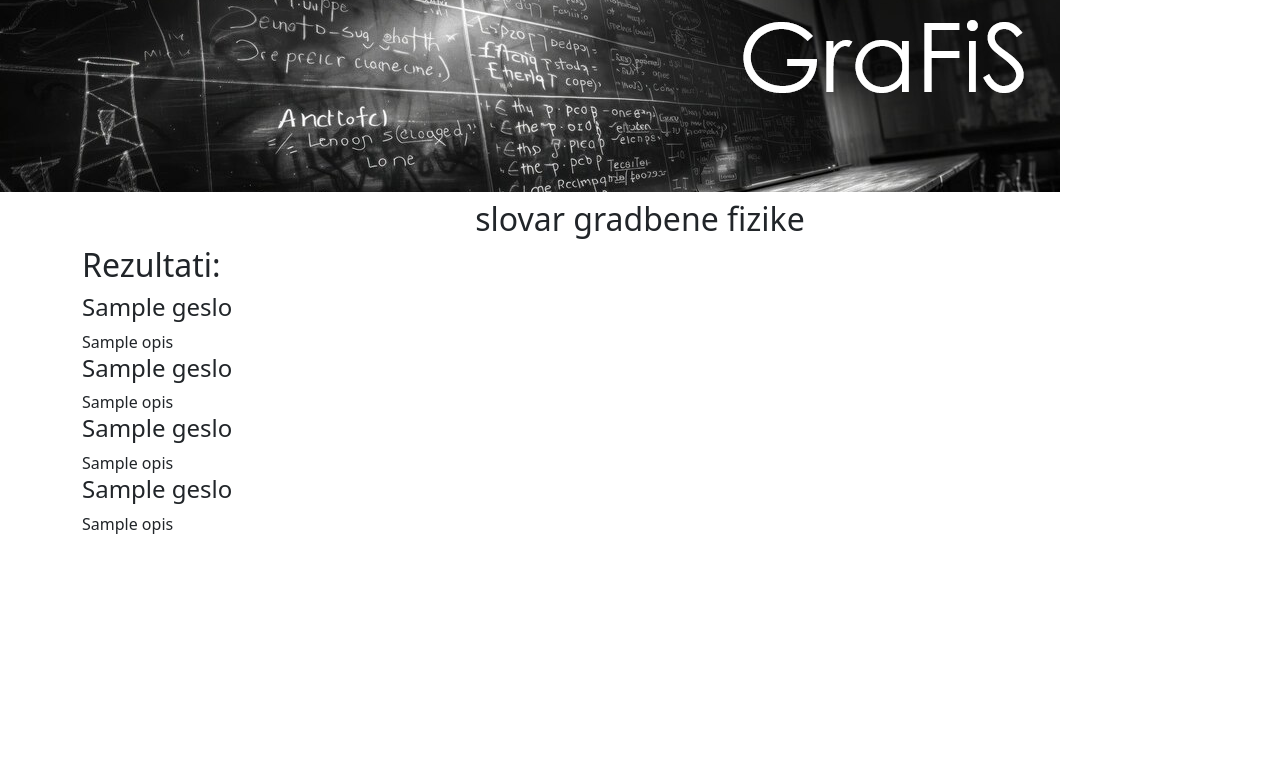
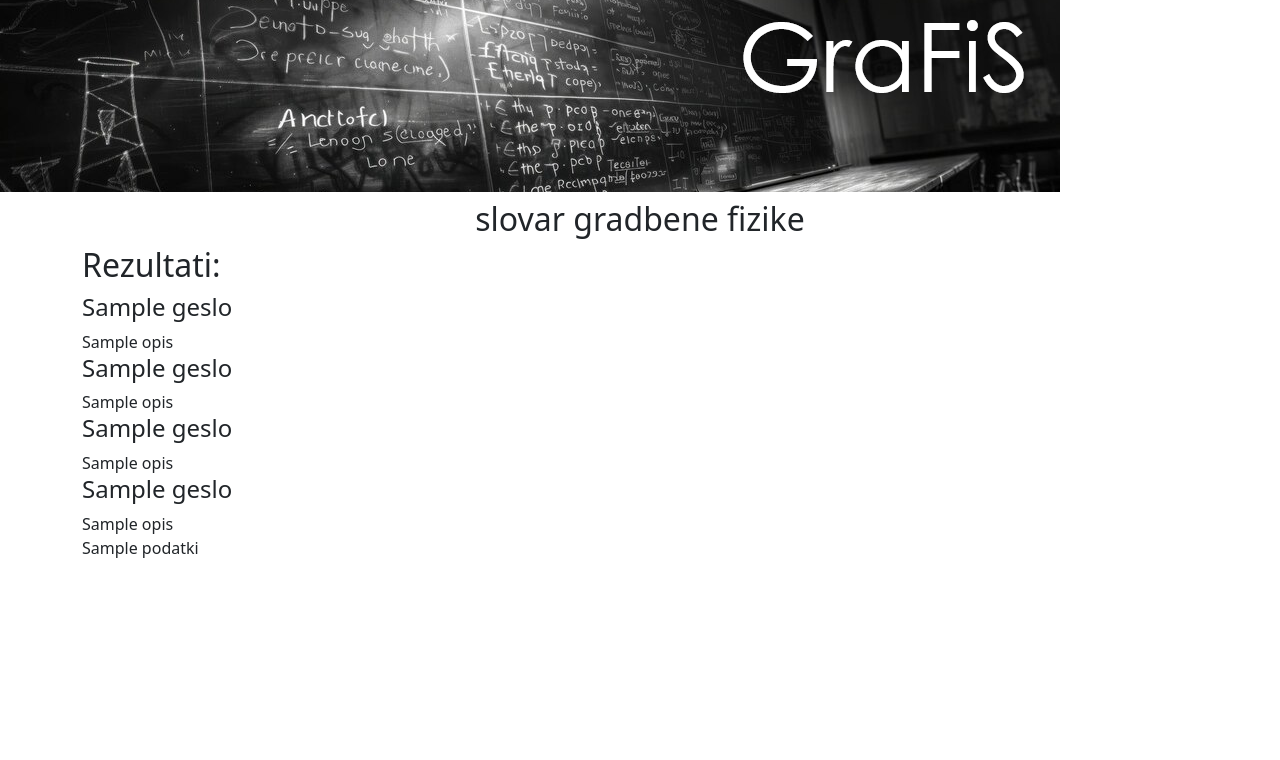
Before and after one commit to NenadCB/grafis, a Flask app: template templates/home.html in a window 1280 px wide. Shown: the top 760 px of the page. Run offline with Flask 3, Linux system fonts and the light colour scheme; the template is opened without the code that fills it: most values are stand-ins (such as "Sample title", 1, 10 or a date in 2020); parts of the project's set-up code (start-up, migrations or seed data) failed here and were passed over.

Commit message:
podatki iz baze na strani

```diff
--- a/app.py
+++ b/app.py
@@ -5,10 +5,20 @@ app = Flask(__name__)
 geslo = 'sila'
 opis = 'sila je moja najljubša igra'
 
+from sqlalchemy import create_engine, text
+
+# Database
+engine = create_engine("postgresql://grafis_owner:RTogb40WyXmG@ep-autumn-sunset-a8e3slx5.eastus2.azure.neon.tech/grafis?options=endpoint%3Dep-autumn-sunset-a8e3slx5"
+)
+
+
+with engine.connect() as conn:
+    result = conn.execute(text('select * from slovar'))
+    podatki = list(result.all())
 
 @app.route('/')
 def index():
-    return render_template('home.html', geslo=geslo, opis=opis)
+    return render_template('home.html', geslo=geslo, opis=opis, podatki=podatki)
 
 if __name__ == '__main__':
   app.run(host='0.0.0.0', port=5000, debug=True)
--- a/templates/home.html
+++ b/templates/home.html
@@ -16,6 +16,7 @@
       <div>
         {% include 'results.html' %}
       </div>
+{{podatki}}
     </div>
   </body>
 </html>
```
